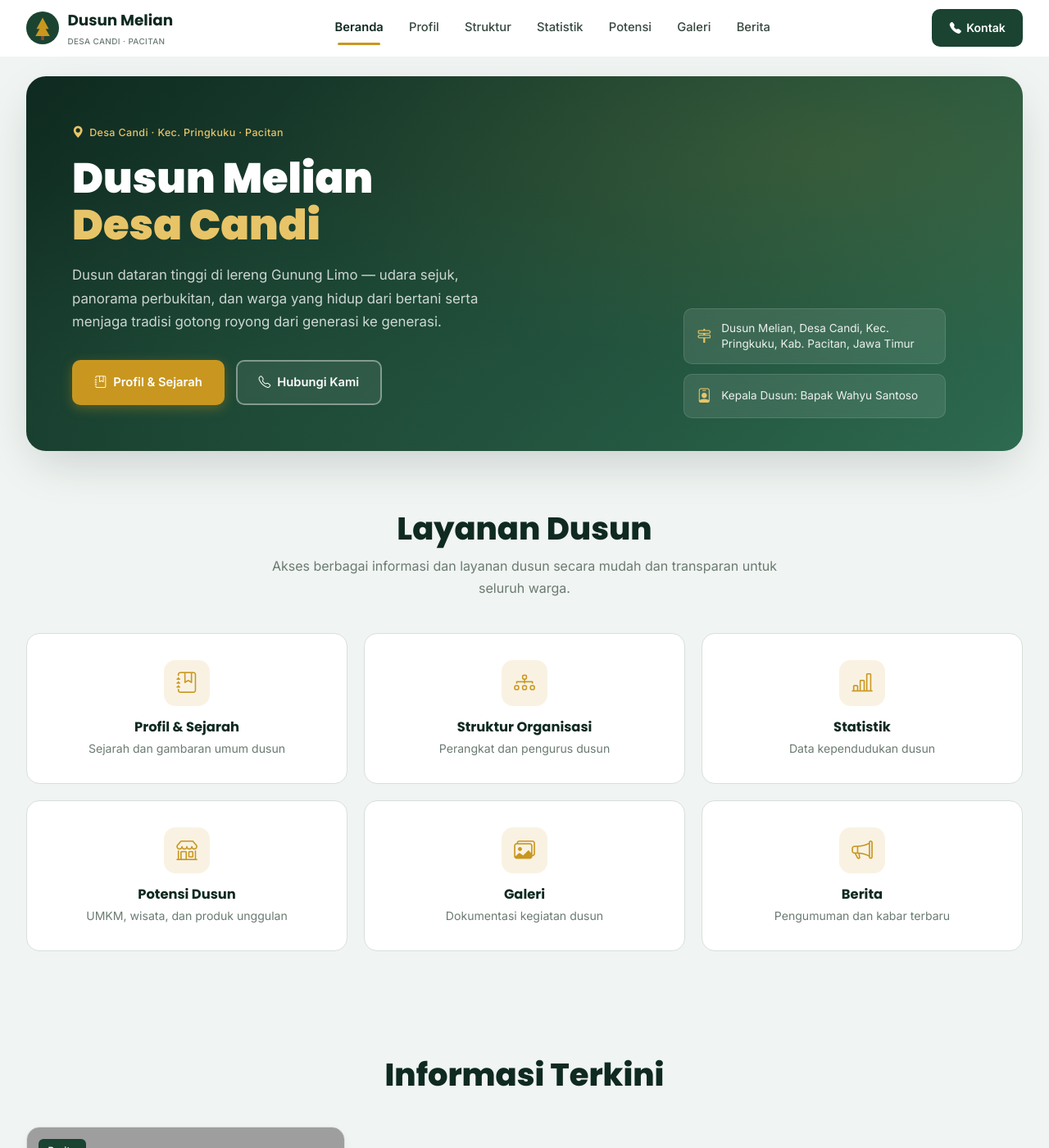
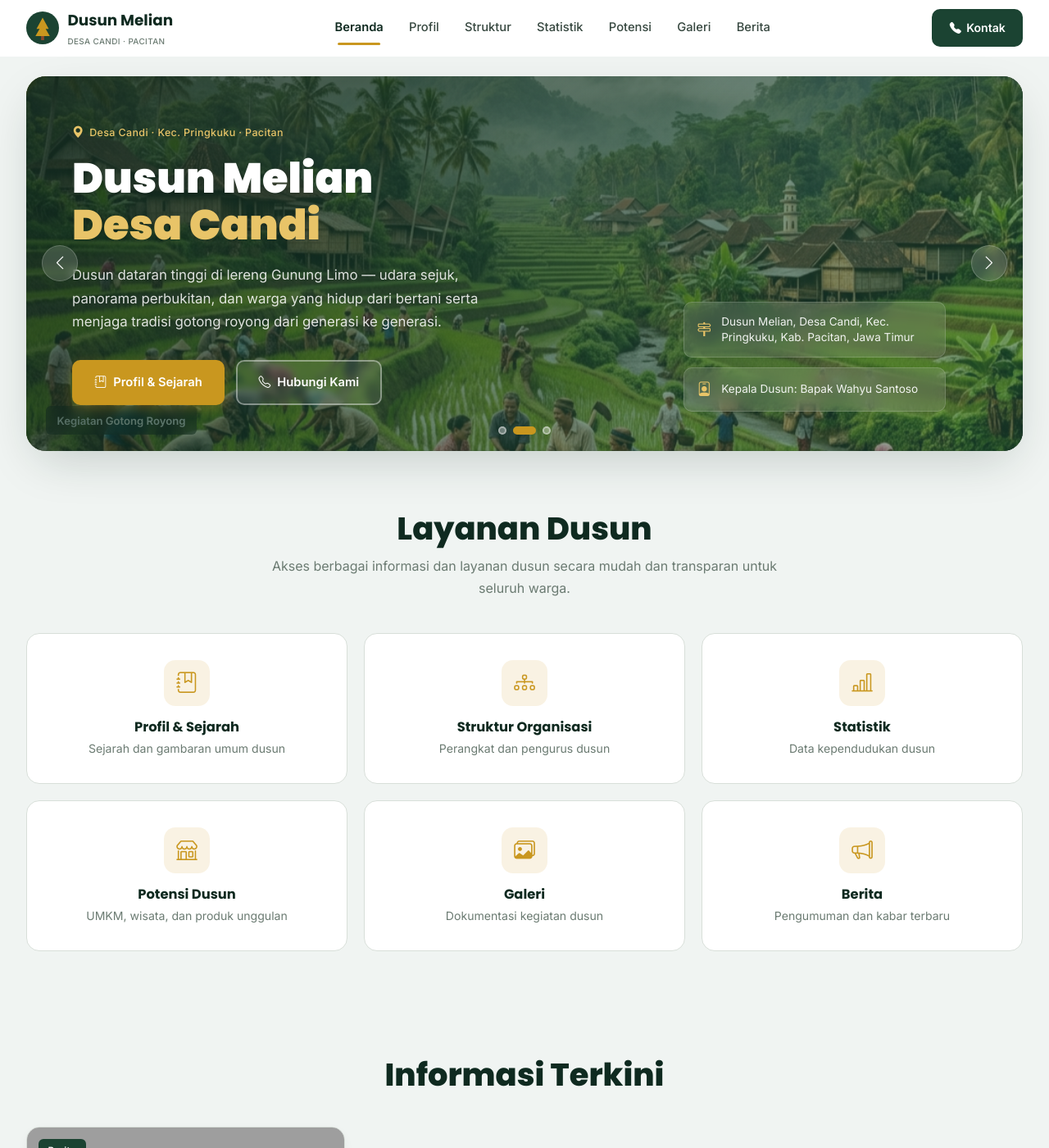
Before and after one commit to Noiro-0/Melian-Happy, a Jekyll site: the page built from index.html, in a window 1280 px wide and 1400 px high. Shown: the whole window at 82% size. Built offline with Jekyll 4.4.1, drawn with Linux system fonts in a browser that asks for light colours; grey boxes are pictures that could not be loaded.

Commit message:
fix : design-ulang

```diff
--- a/_includes/footer.html
+++ b/_includes/footer.html
@@ -19,19 +19,19 @@
       <div class="footer-col">
         <h4>Tautan Terkait</h4>
         <ul class="footer-links">
-          <li><a href="{{ '/profil.html' | relative_url }}">Profil & Sejarah</a></li>
-          <li><a href="{{ '/struktur.html' | relative_url }}">Struktur Organisasi</a></li>
-          <li><a href="{{ '/statistik.html' | relative_url }}">Statistik</a></li>
-          <li><a href="{{ '/potensi.html' | relative_url }}">Potensi Dusun</a></li>
+          <li><a href="{{ '/profil' | relative_url }}">Profil & Sejarah</a></li>
+          <li><a href="{{ '/struktur' | relative_url }}">Struktur Organisasi</a></li>
+          <li><a href="{{ '/statistik' | relative_url }}">Statistik</a></li>
+          <li><a href="{{ '/potensi' | relative_url }}">Potensi Dusun</a></li>
         </ul>
       </div>
 
       <div class="footer-col">
         <h4>Pusat Informasi</h4>
         <ul class="footer-links">
-          <li><a href="{{ '/berita.html' | relative_url }}">Berita & Pengumuman</a></li>
-          <li><a href="{{ '/galeri.html' | relative_url }}">Galeri Kegiatan</a></li>
-          <li><a href="{{ '/kontak.html' | relative_url }}">Hubungi Kami</a></li>
+          <li><a href="{{ '/berita' | relative_url }}">Berita & Pengumuman</a></li>
+          <li><a href="{{ '/galeri' | relative_url }}">Galeri Kegiatan</a></li>
+          <li><a href="{{ '/kontak' | relative_url }}">Hubungi Kami</a></li>
         </ul>
       </div>
     </div>
--- a/_includes/nav.html
+++ b/_includes/nav.html
@@ -14,15 +14,15 @@
 
     <div class="nav-links" id="navLinks">
       <a href="{{ '/' | relative_url }}" class="{% if page.url == '/' %}is-active{% endif %}">Beranda</a>
-      <a href="{{ '/profil.html' | relative_url }}" class="{% if page.url == '/profil.html' %}is-active{% endif %}">Profil</a>
-      <a href="{{ '/struktur.html' | relative_url }}" class="{% if page.url == '/struktur.html' %}is-active{% endif %}">Struktur</a>
-      <a href="{{ '/statistik.html' | relative_url }}" class="{% if page.url == '/statistik.html' %}is-active{% endif %}">Statistik</a>
-      <a href="{{ '/potensi.html' | relative_url }}" class="{% if page.url == '/potensi.html' %}is-active{% endif %}">Potensi</a>
-      <a href="{{ '/galeri.html' | relative_url }}" class="{% if page.url == '/galeri.html' %}is-active{% endif %}">Galeri</a>
-      <a href="{{ '/berita.html' | relative_url }}" class="{% if page.url == '/berita.html' %}is-active{% endif %}">Berita</a>
+      <a href="{{ '/profil' | relative_url }}" class="{% if page.url == '/profil.html' %}is-active{% endif %}">Profil</a>
+      <a href="{{ '/struktur' | relative_url }}" class="{% if page.url == '/struktur.html' %}is-active{% endif %}">Struktur</a>
+      <a href="{{ '/statistik' | relative_url }}" class="{% if page.url == '/statistik.html' %}is-active{% endif %}">Statistik</a>
+      <a href="{{ '/potensi' | relative_url }}" class="{% if page.url == '/potensi.html' %}is-active{% endif %}">Potensi</a>
+      <a href="{{ '/galeri' | relative_url }}" class="{% if page.url == '/galeri.html' %}is-active{% endif %}">Galeri</a>
+      <a href="{{ '/berita' | relative_url }}" class="{% if page.url == '/berita.html' %}is-active{% endif %}">Berita</a>
     </div>
 
-    <a href="{{ '/kontak.html' | relative_url }}" class="nav-cta">
+    <a href="{{ '/kontak' | relative_url }}" class="nav-cta">
       <i class="bi bi-telephone-fill"></i> Kontak
     </a>
   </div>
--- a/_layouts/post.html
+++ b/_layouts/post.html
@@ -24,7 +24,7 @@ layout: default
       {{ content }}
     </div>
 
-    <a class="back-link" href="{{ '/berita.html' | relative_url }}">
+    <a class="back-link" href="{{ '/berita' | relative_url }}">
       <i class="bi bi-arrow-left"></i> Kembali ke semua berita
     </a>
   </div>
--- a/_layouts/potensi.html
+++ b/_layouts/potensi.html
@@ -20,7 +20,7 @@ layout: default
       {{ content }}
     </div>
 
-    <a class="back-link" href="{{ '/potensi.html' | relative_url }}">
+    <a class="back-link" href="{{ '/potensi' | relative_url }}">
       <i class="bi bi-arrow-left"></i> Kembali ke semua potensi
     </a>
   </div>
--- a/assets/css/style.css
+++ b/assets/css/style.css
@@ -378,7 +378,7 @@ p { margin: 0 0 1rem; color: var(--ink-light); }
 }
 
 /* ==========================================================================
-   Hero — FTI UKDW style (rounded card, image overlay, flex layout)
+   Hero — Image Slider (FTI UKDW style, rounded card, arrows + dots)
    ========================================================================== */
 .hero {
   max-width: var(--container);
@@ -388,29 +388,127 @@ p { margin: 0 0 1rem; color: var(--ink-light); }
 
 .hero-card {
   position: relative;
-  background: linear-gradient(135deg, var(--pine-dark) 0%, var(--pine) 40%, var(--pine-light) 100%);
+  background: var(--pine-dark);
   border-radius: var(--radius-xl);
   overflow: hidden;
   display: flex;
   align-items: stretch;
-  min-height: 420px;
+  min-height: 440px;
   box-shadow: var(--shadow-lg);
 }
-/* Subtle pattern overlay */
-.hero-card::before {
-  content: "";
+
+/* ---------- Slider images ---------- */
+.hero-slider {
   position: absolute;
   inset: 0;
-  background:
-    radial-gradient(ellipse at 80% 20%, rgba(201,151,31,0.12) 0%, transparent 50%),
-    radial-gradient(ellipse at 20% 80%, rgba(45,106,79,0.2) 0%, transparent 50%);
-  z-index: 1;
+  z-index: 0;
+}
+
+.hero-slide {
+  position: absolute;
+  inset: 0;
+  background-size: cover;
+  background-position: center;
+  background-repeat: no-repeat;
+  opacity: 0;
+  transition: opacity 1s cubic-bezier(0.4, 0, 0.2, 1);
+  will-change: opacity;
+}
+.hero-slide.is-active {
+  opacity: 1;
+}
+
+.slide-caption {
+  position: absolute;
+  bottom: 1.2rem;
+  left: 1.5rem;
+  background: rgba(0, 0, 0, 0.5);
+  backdrop-filter: blur(6px);
+  color: #fff;
+  font-size: 0.82rem;
+  font-weight: 600;
+  padding: 0.4rem 0.85rem;
+  border-radius: 6px;
+  z-index: 3;
   pointer-events: none;
 }
 
+/* ---------- Dark overlay for text readability ---------- */
+.hero-overlay {
+  position: absolute;
+  inset: 0;
+  z-index: 1;
+  background: linear-gradient(
+    135deg,
+    rgba(15, 42, 32, 0.82) 0%,
+    rgba(27, 67, 50, 0.65) 50%,
+    rgba(45, 106, 79, 0.45) 100%
+  );
+  pointer-events: none;
+}
+
+/* ---------- Slider arrows ---------- */
+.slider-arrow {
+  position: absolute;
+  top: 50%;
+  transform: translateY(-50%);
+  z-index: 5;
+  background: rgba(255, 255, 255, 0.15);
+  backdrop-filter: blur(6px);
+  border: 1px solid rgba(255, 255, 255, 0.2);
+  color: #fff;
+  width: 44px;
+  height: 44px;
+  border-radius: 50%;
+  display: flex;
+  align-items: center;
+  justify-content: center;
+  font-size: 1.2rem;
+  cursor: pointer;
+  transition: all 0.25s ease;
+}
+.slider-arrow:hover {
+  background: rgba(255, 255, 255, 0.3);
+  border-color: rgba(255, 255, 255, 0.4);
+  transform: translateY(-50%) scale(1.08);
+}
+.slider-prev { left: 1.2rem; }
+.slider-next { right: 1.2rem; }
+
+/* ---------- Dot indicators ---------- */
+.slider-dots {
+  position: absolute;
+  bottom: 1.2rem;
+  left: 50%;
+  transform: translateX(-50%);
+  z-index: 5;
+  display: flex;
+  gap: 0.5rem;
+}
+.slider-dot {
+  width: 10px;
+  height: 10px;
+  border-radius: 50%;
+  background: rgba(255, 255, 255, 0.35);
+  border: 2px solid rgba(255, 255, 255, 0.4);
+  cursor: pointer;
+  padding: 0;
+  transition: all 0.3s ease;
+}
+.slider-dot:hover {
+  background: rgba(255, 255, 255, 0.6);
+}
+.slider-dot.is-active {
+  background: var(--gold);
+  border-color: var(--gold);
+  width: 28px;
+  border-radius: 5px;
+}
+
+/* ---------- Hero content (overlaid on slider) ---------- */
 .hero-card-content {
   position: relative;
-  z-index: 2;
+  z-index: 3;
   flex: 1.2;
   padding: 3.5rem 3rem 3.5rem 3.5rem;
   display: flex;
@@ -436,17 +534,19 @@ p { margin: 0 0 1rem; color: var(--ink-light); }
   font-size: clamp(2.2rem, 4.5vw, 3.2rem);
   line-height: 1.1;
   margin-bottom: 1.2rem;
+  text-shadow: 0 2px 8px rgba(0,0,0,0.15);
 }
 .hero-accent {
   color: var(--gold-light);
 }
 
 .hero-desc {
-  color: rgba(255,255,255,0.78);
+  color: rgba(255,255,255,0.85);
   font-size: 1.05rem;
   line-height: 1.7;
   max-width: 48ch;
   margin-bottom: 2rem;
+  text-shadow: 0 1px 4px rgba(0,0,0,0.1);
 }
 
 .hero-actions {
@@ -455,14 +555,15 @@ p { margin: 0 0 1rem; color: var(--ink-light); }
   gap: 0.85rem;
 }
 
+/* ---------- Hero badges (right side) ---------- */
 .hero-card-visual {
   position: relative;
-  z-index: 2;
+  z-index: 3;
   flex: 0.8;
   display: flex;
   align-items: flex-end;
   justify-content: center;
-  padding: 2.5rem 2.5rem 2.5rem 0;
+  padding: 2.5rem 2.5rem 3rem 0;
 }
 
 .hero-badge-stack {
@@ -476,18 +577,18 @@ p { margin: 0 0 1rem; color: var(--ink-light); }
   display: flex;
   align-items: center;
   gap: 0.75rem;
-  background: rgba(255,255,255,0.1);
+  background: rgba(255,255,255,0.12);
   backdrop-filter: blur(10px);
-  border: 1px solid rgba(255,255,255,0.12);
+  border: 1px solid rgba(255,255,255,0.15);
   border-radius: var(--radius-sm);
   padding: 0.85rem 1rem;
-  color: rgba(255,255,255,0.9);
+  color: rgba(255,255,255,0.92);
   font-size: 0.85rem;
   line-height: 1.4;
   transition: background 0.2s;
 }
 .hero-badge-item:hover {
-  background: rgba(255,255,255,0.16);
+  background: rgba(255,255,255,0.2);
 }
 .hero-badge-item .bi {
   color: var(--gold-light);
@@ -497,16 +598,20 @@ p { margin: 0 0 1rem; color: var(--ink-light); }
 
 @media (max-width: 860px) {
   .hero { padding: 0 1.25rem; margin-top: 1rem; }
-  .hero-card { flex-direction: column; min-height: auto; }
+  .hero-card { flex-direction: column; min-height: 360px; }
   .hero-card-content { padding: 2.5rem 2rem 1.5rem; }
-  .hero-card-visual { padding: 0 2rem 2rem; }
+  .hero-card-visual { padding: 0 2rem 3.5rem; }
   .hero-badge-stack { max-width: 100%; }
   .hero h1 { font-size: clamp(1.8rem, 5vw, 2.4rem); }
+  .slider-arrow { width: 36px; height: 36px; font-size: 1rem; }
+  .slider-prev { left: 0.75rem; }
+  .slider-next { right: 0.75rem; }
 }
 
 @media (max-width: 480px) {
   .hero-card-content { padding: 2rem 1.5rem 1rem; }
-  .hero-card-visual { padding: 0 1.5rem 1.5rem; }
+  .hero-card-visual { padding: 0 1.5rem 3rem; }
+  .slider-arrow { width: 32px; height: 32px; font-size: 0.9rem; }
 }
 
 /* ==========================================================================
--- a/index.html
+++ b/index.html
@@ -4,6 +4,36 @@ title: Beranda
 ---
 <section class="hero">
   <div class="hero-card">
+    <!-- Slider Background Images -->
+    <div class="hero-slider" id="heroSlider">
+      {% for slide in site.data.slider %}
+      <div class="hero-slide {% if forloop.first %}is-active{% endif %}" style="background-image: url('{{ slide.gambar | relative_url }}');">
+        {% if slide.judul %}
+        <span class="slide-caption">{{ slide.judul }}</span>
+        {% endif %}
+      </div>
+      {% endfor %}
+    </div>
+
+    <!-- Dark overlay for text readability -->
+    <div class="hero-overlay"></div>
+
+    <!-- Slider Controls -->
+    <button class="slider-arrow slider-prev" id="sliderPrev" aria-label="Slide sebelumnya">
+      <i class="bi bi-chevron-left"></i>
+    </button>
+    <button class="slider-arrow slider-next" id="sliderNext" aria-label="Slide berikutnya">
+      <i class="bi bi-chevron-right"></i>
+    </button>
+
+    <!-- Dot Indicators -->
+    <div class="slider-dots" id="sliderDots">
+      {% for slide in site.data.slider %}
+      <button class="slider-dot {% if forloop.first %}is-active{% endif %}" data-index="{{ forloop.index0 }}" aria-label="Slide {{ forloop.index }}"></button>
+      {% endfor %}
+    </div>
+
+    <!-- Content (overlaid on slider) -->
     <div class="hero-card-content">
       <span class="hero-label"><i class="bi bi-geo-alt-fill"></i> Desa {{ site.dusun.desa }} &middot; Kec. {{ site.dusun.kecamatan }} &middot; {{ site.dusun.kabupaten }}</span>
       <h1>{{ site.dusun.nama | split: " " | first }} {{ site.dusun.nama | split: " " | last }}<br><span class="hero-accent">Desa {{ site.dusun.desa }}</span></h1>
@@ -13,10 +43,12 @@ title: Beranda
         generasi ke generasi.
       </p>
       <div class="hero-actions">
-        <a href="{{ '/profil.html' | relative_url }}" class="btn btn-gold"><i class="bi bi-journal-bookmark"></i> Profil & Sejarah</a>
-        <a href="{{ '/kontak.html' | relative_url }}" class="btn btn-outline-hero"><i class="bi bi-telephone"></i> Hubungi Kami</a>
+        <a href="{{ '/profil' | relative_url }}" class="btn btn-gold"><i class="bi bi-journal-bookmark"></i> Profil & Sejarah</a>
+        <a href="{{ '/kontak' | relative_url }}" class="btn btn-outline-hero"><i class="bi bi-telephone"></i> Hubungi Kami</a>
       </div>
     </div>
+
+    <!-- Info badges -->
     <div class="hero-card-visual">
       <div class="hero-badge-stack">
         <div class="hero-badge-item">
@@ -41,32 +125,32 @@ title: Beranda
     </div>
 
     <div class="service-grid">
-      <a href="{{ '/profil.html' | relative_url }}" class="service-card">
+      <a href="{{ '/profil' | relative_url }}" class="service-card">
         <div class="service-icon"><i class="bi bi-journal-bookmark"></i></div>
         <h3>Profil & Sejarah</h3>
         <p>Sejarah dan gambaran umum dusun</p>
       </a>
-      <a href="{{ '/struktur.html' | relative_url }}" class="service-card">
+      <a href="{{ '/struktur' | relative_url }}" class="service-card">
         <div class="service-icon"><i class="bi bi-diagram-3"></i></div>
         <h3>Struktur Organisasi</h3>
         <p>Perangkat dan pengurus dusun</p>
       </a>
-      <a href="{{ '/statistik.html' | relative_url }}" class="service-card">
+      <a href="{{ '/statistik' | relative_url }}" class="service-card">
         <div class="service-icon"><i class="bi bi-bar-chart-line"></i></div>
         <h3>Statistik</h3>
         <p>Data kependudukan dusun</p>
       </a>
-      <a href="{{ '/potensi.html' | relative_url }}" class="service-card">
+      <a href="{{ '/potensi' | relative_url }}" class="service-card">
         <div class="service-icon"><i class="bi bi-shop"></i></div>
         <h3>Potensi Dusun</h3>
         <p>UMKM, wisata, dan produk unggulan</p>
       </a>
-      <a href="{{ '/galeri.html' | relative_url }}" class="service-card">
+      <a href="{{ '/galeri' | relative_url }}" class="service-card">
         <div class="service-icon"><i class="bi bi-images"></i></div>
         <h3>Galeri</h3>
         <p>Dokumentasi kegiatan dusun</p>
       </a>
-      <a href="{{ '/berita.html' | relative_url }}" class="service-card">
+      <a href="{{ '/berita' | relative_url }}" class="service-card">
         <div class="service-icon"><i class="bi bi-megaphone"></i></div>
         <h3>Berita</h3>
         <p>Pengumuman dan kabar terbaru</p>
@@ -107,7 +191,7 @@ title: Beranda
       {% endfor %}
     </div>
     <div class="see-all-wrap">
-      <a href="{{ '/berita.html' | relative_url }}" class="see-all-link">Lihat Lainnya <i class="bi bi-chevron-right"></i></a>
+      <a href="{{ '/berita' | relative_url }}" class="see-all-link">Lihat Lainnya <i class="bi bi-chevron-right"></i></a>
     </div>
     {% else %}
     <p style="text-align:center;color:var(--muted);">Belum ada berita yang dipublikasikan.</p>
@@ -120,6 +204,6 @@ title: Beranda
       <h3><i class="bi bi-people"></i> Kenali Potensi {{ site.dusun.nama }}</h3>
       <p>UMKM, produk unggulan, dan destinasi wisata dari warga dusun kami.</p>
     </div>
-    <a href="{{ '/potensi.html' | relative_url }}" class="btn btn-gold">Jelajahi Potensi <i class="bi bi-arrow-right"></i></a>
+    <a href="{{ '/potensi' | relative_url }}" class="btn btn-gold">Jelajahi Potensi <i class="bi bi-arrow-right"></i></a>
   </section>
 </div>
--- a/vercel.json
+++ b/vercel.json
@@ -1,6 +1,6 @@
 {
-  "cleanUrls": false,
-  "trailingSlash": true,
+  "cleanUrls": true,
+  "trailingSlash": false,
   "rewrites": [
     { "source": "/admin", "destination": "/admin/index.html" },
     { "source": "/admin/", "destination": "/admin/index.html" }
```
Also changed, not shown: other parts of index.html (+52 -0 lines), _data/slider.yml (added, +13 -0 lines), assets/img/slider/dusun-2.jpg (added), assets/img/slider/dusun-3.jpg (added).
